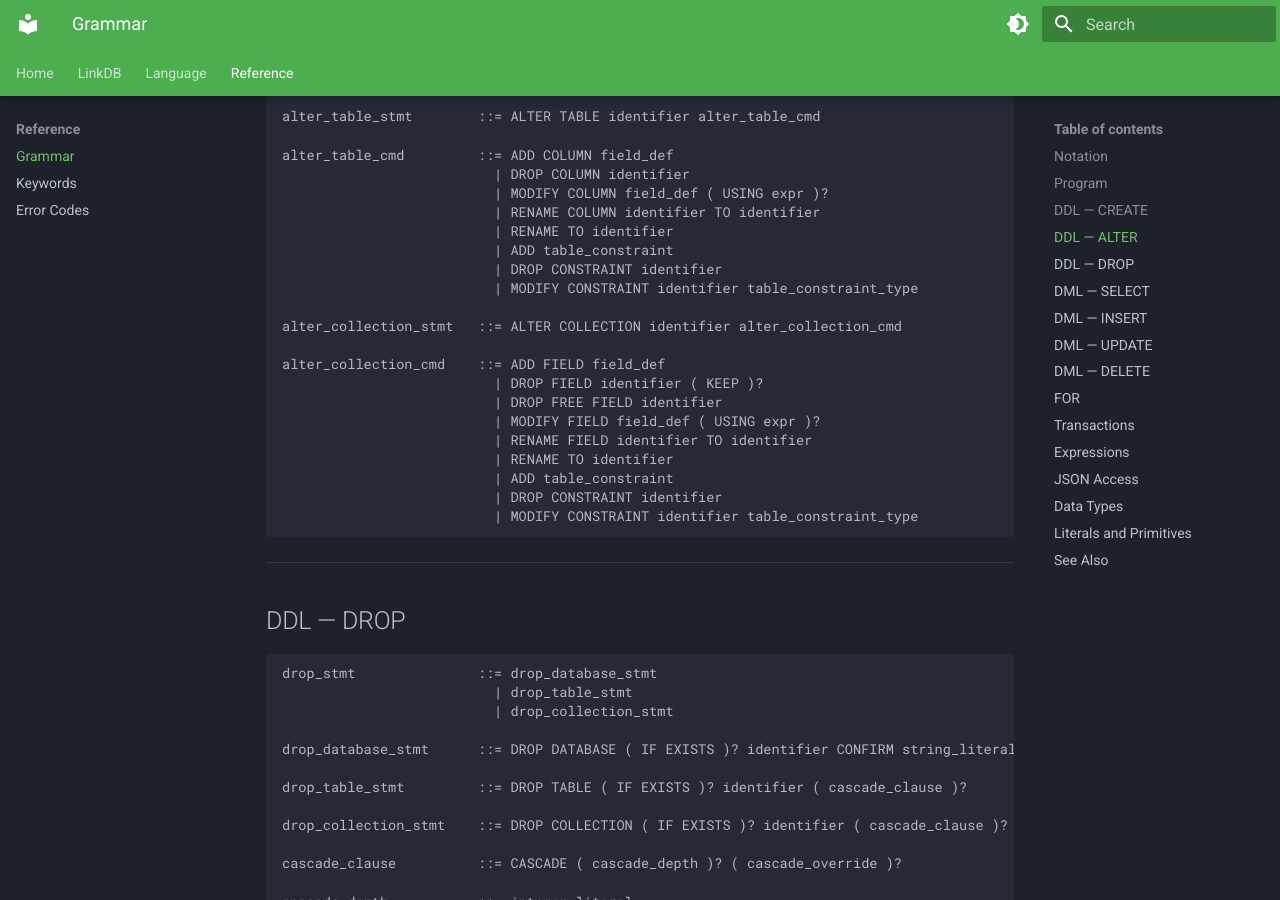
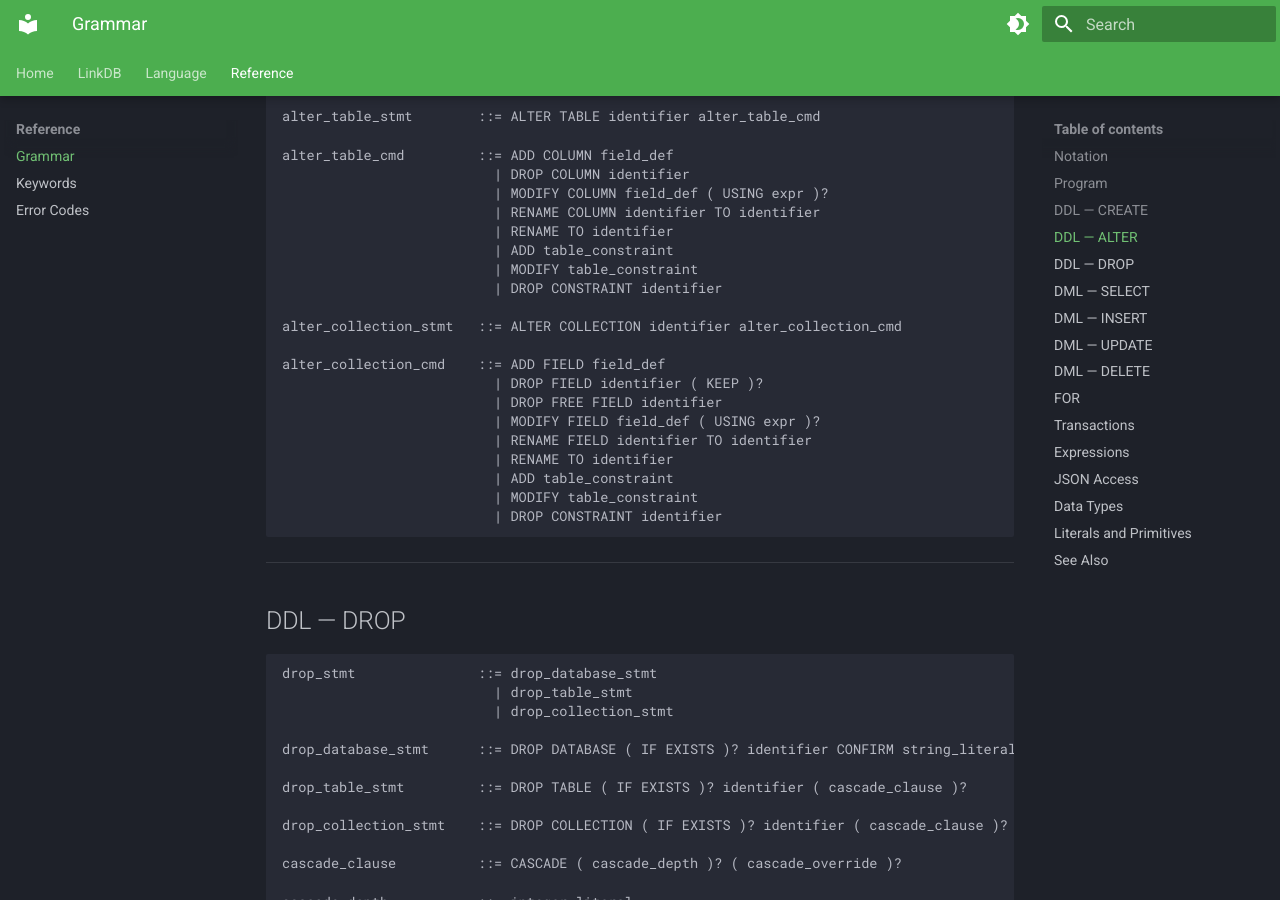
Before and after one commit to linkql/linkdb-docs, an MkDocs documentation site: the page built from docs/reference/grammar.md, in a window 1280 px wide and 900 px high, scrolled down 2400 px. Built offline with MkDocs 1.6.1 and Material for MkDocs 9.7.7, drawn with Linux system fonts in a browser that asks for light colours.

Commit message:
fix ALTER CONSTRAINT grammar

````diff
--- a/docs/reference/grammar.md
+++ b/docs/reference/grammar.md
@@ -116,8 +116,8 @@ alter_table_cmd         ::= ADD COLUMN field_def
                           | RENAME COLUMN identifier TO identifier
                           | RENAME TO identifier
                           | ADD table_constraint
+                          | MODIFY table_constraint
                           | DROP CONSTRAINT identifier
-                          | MODIFY CONSTRAINT identifier table_constraint_type
 
 alter_collection_stmt   ::= ALTER COLLECTION identifier alter_collection_cmd
 
@@ -128,8 +128,8 @@ alter_collection_cmd    ::= ADD FIELD field_def
                           | RENAME FIELD identifier TO identifier
                           | RENAME TO identifier
                           | ADD table_constraint
+                          | MODIFY table_constraint
                           | DROP CONSTRAINT identifier
-                          | MODIFY CONSTRAINT identifier table_constraint_type
 ```
 
 ---
````
Also changed, not shown: docs/language/ddl/alter/alter-collection.md (+1 -1 lines), docs/language/ddl/alter/alter-table.md (+1 -1 lines).
